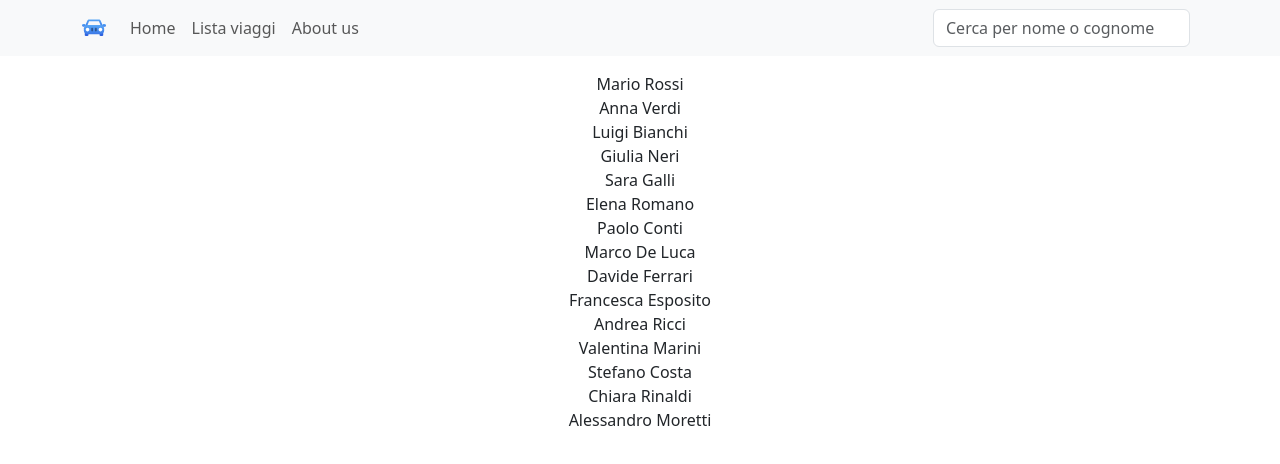
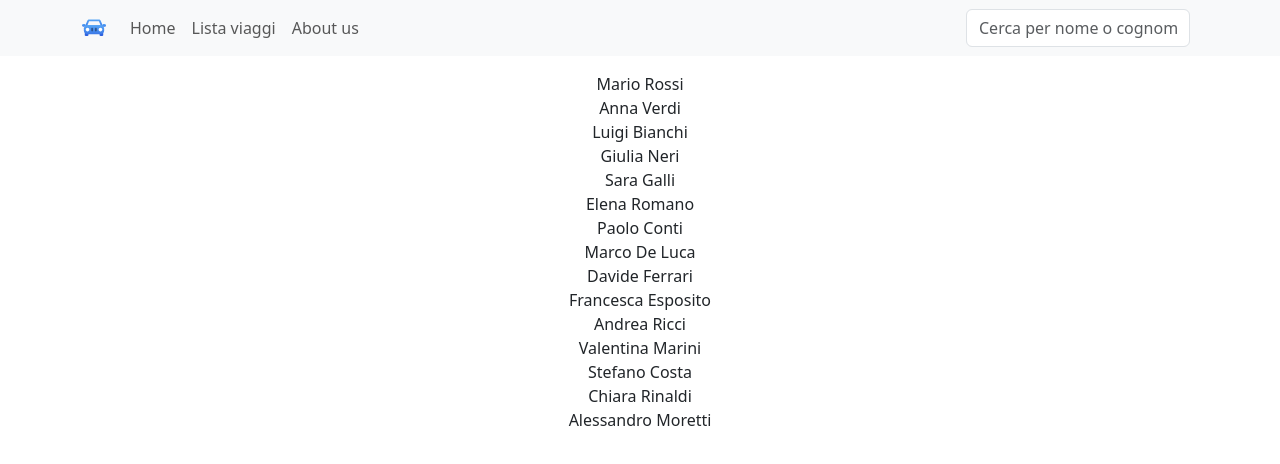
Before and after one commit to matteovecchio04/BooRoad, a React (Vite) app: page / in a window 1280 px wide. Shown: the top 464 px of the page. Built offline with nearby package versions, Linux system fonts and the light colour scheme.

Commit message:
style: add newline and format input styles in index.css

```diff
--- a/src/index.css
+++ b/src/index.css
@@ -3,3 +3,7 @@
   margin: 0;
   box-sizing: border-box;
 }
+
+input {
+  width: 14rem !important;
+}
```
